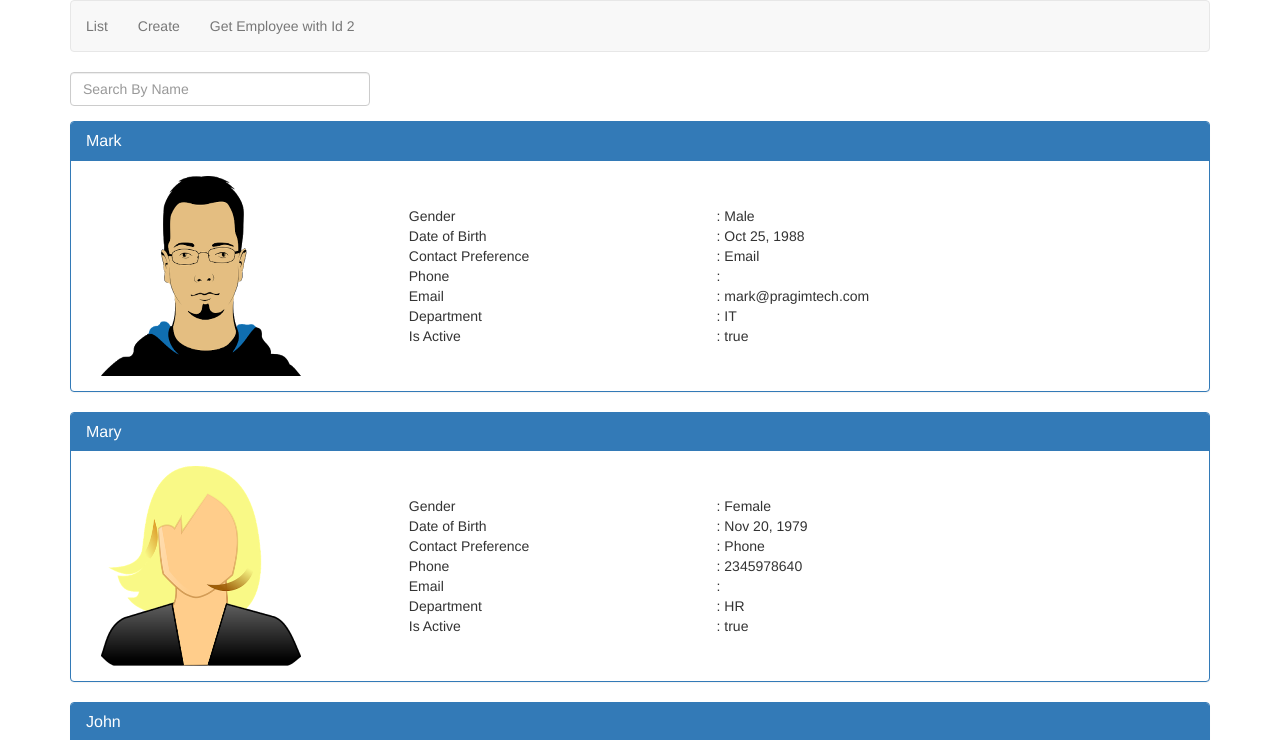
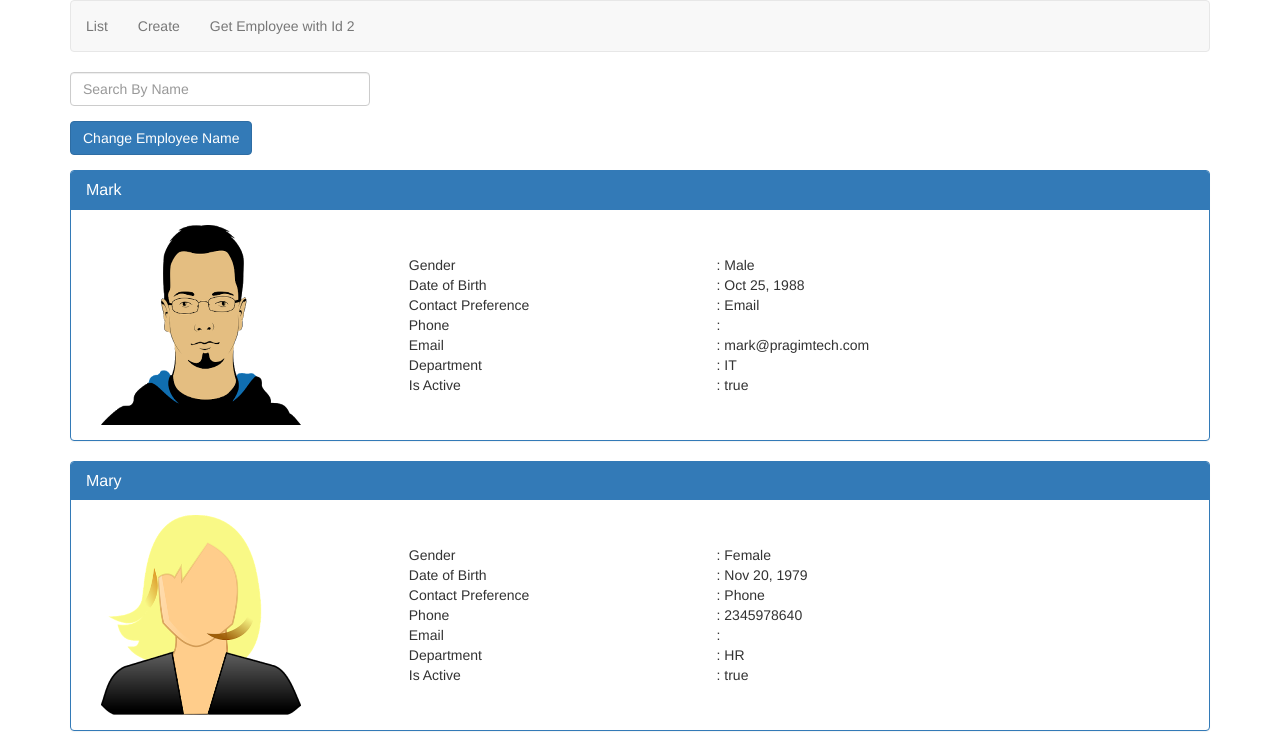
Before and after one commit to toan09sk/AngularLearning, an Angular app: page /list in a window 1280 px wide. Shown: the top 740 px of the page. Built offline with nearby package versions, Linux system fonts and the light colour scheme.

Commit message:
video 43: Angular pure pipe

```diff
--- a/src/app/employees/list-employees.component.html
+++ b/src/app/employees/list-employees.component.html
@@ -1,5 +1,8 @@
 <div class="form-group">
   <input type="text" class="form-control" placeholder="Search By Name" style="width:300px" [(ngModel)]="searchTerm" />
+</div>
+<div class="form-group">
+  <button (click)="changeEmployeeName()" class="btn btn-primary">Change Employee Name</button>
 </div>
 <div *ngFor="let employee of employees | employeeFilter:searchTerm">
   <div (click)="onClick(employee.id)" class="pointerCursor">
--- a/src/app/employees/list-employees.component.ts
+++ b/src/app/employees/list-employees.component.ts
@@ -23,4 +23,11 @@ export class ListEmployeesComponent implements OnInit {
     this._router.navigate(['/employees', employeeId]);
   }
 
+  changeEmployeeName(){
+    // this.employees[0].name = 'Jordan';
+    const newEmployeeArray:Employee[] = Object.assign([],this.employees);
+    newEmployeeArray[0].name = 'Jordan';
+    this.employees = newEmployeeArray;
+  }
+
 }
```
